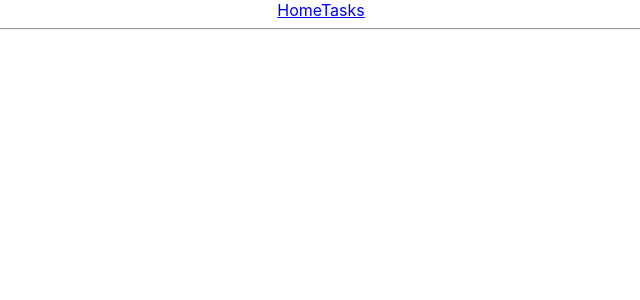
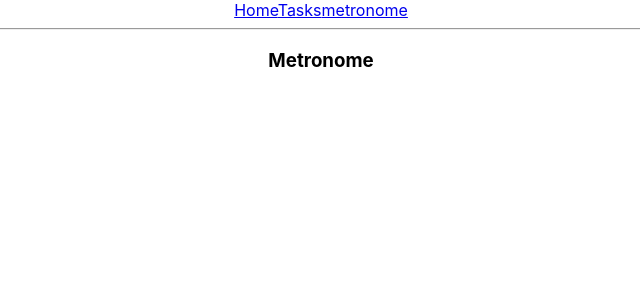
Before and after one commit to tmplmimos/react-json-sever-crud-tutorial, a React (Create React App) app: page /Metronome in a window 1280 px wide. Shown: the top 300 px of the page, without its empty margins (319-959 px from the left). Built offline with nearby package versions, Linux system fonts and the light colour scheme.

Commit message:
メトロノーム用ページ作成

```diff
--- a/src/App.js
+++ b/src/App.js
@@ -2,6 +2,7 @@ import React, { Component } from 'react';
 import { BrowserRouter as Router, Route } from 'react-router-dom';
 import Links from './Links';
 import Tasks from './Tasks';
+import Metronome from './Metronome';
 import Home from './Home';
 
 class App extends Component {
@@ -13,6 +14,7 @@ class App extends Component {
             <Links /><hr/>
             <Route exact path='/' component={Home}/>
             <Route path='/Tasks' component={Tasks}/>
+            <Route path='/Metronome' component={Metronome}/>
           </div>
         </Router>
       </div>
--- a/src/Links.js
+++ b/src/Links.js
@@ -7,6 +7,7 @@ class Links extends React.Component {
       <div>
         <Link to="/">Home</Link>
         <Link to="/Tasks">Tasks</Link>
+        <Link to="/metronome">metronome</Link>
       </div>
     )
   }
--- /dev/null
+++ b/src/Metronome.js
@@ -0,0 +1,12 @@
+import React, {Component} from 'react';
+import './App.css';
+
+class Metronome extends Component {
+  render(){
+    return(
+      <h3>Metronome</h3>
+    )
+  }
+}
+
+export default Metronome;
```
